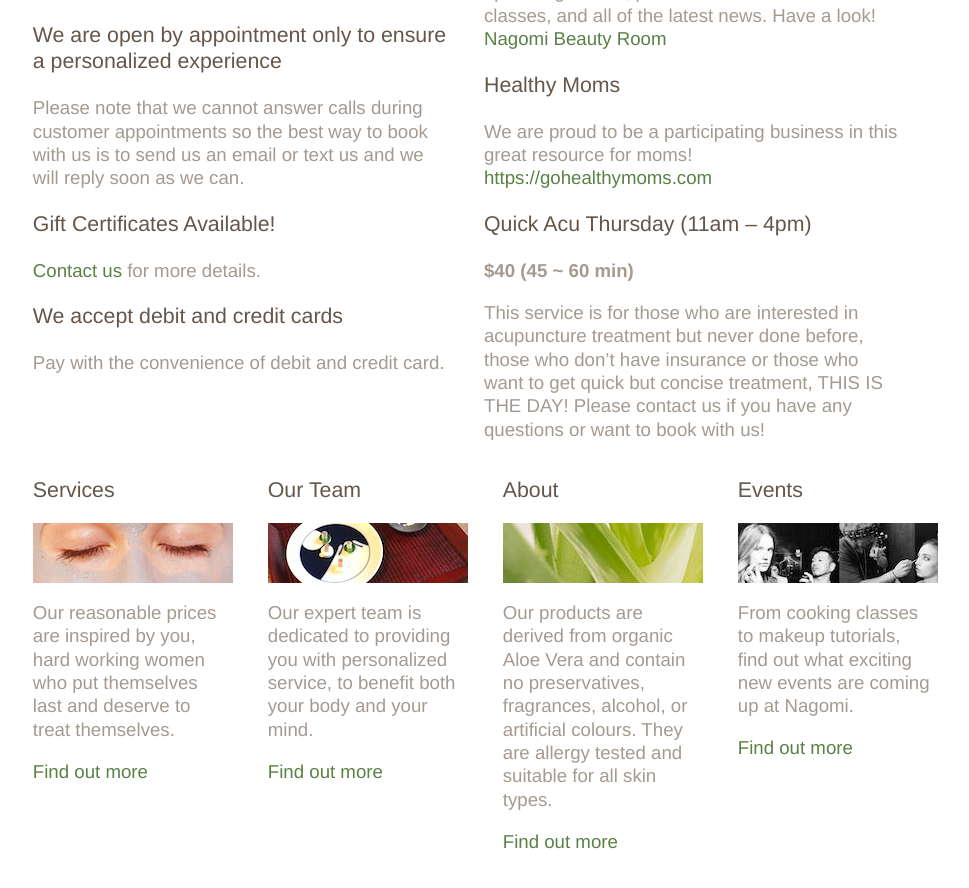
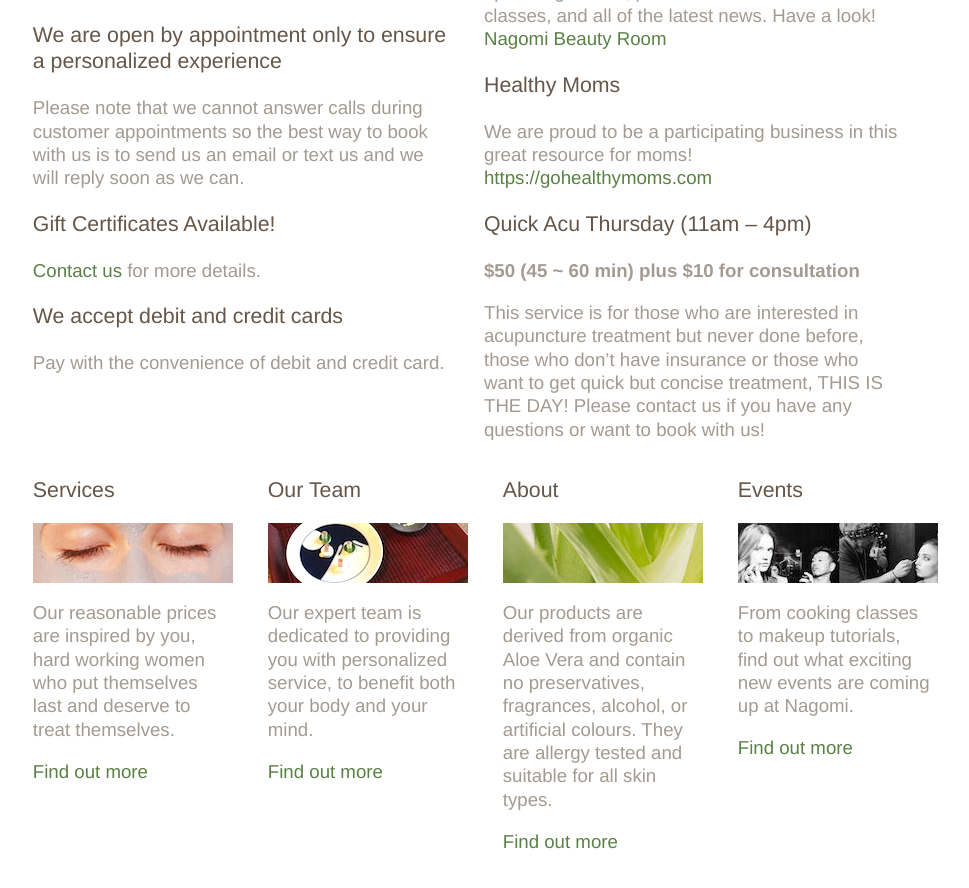
Before and after one commit to jamesaoverton/nagomi, a Jekyll site: the page built from index.md, in a window 1280 px wide and 900 px high, scrolled down 842 px. Shown: the top 888 px of the window, without its empty margins (156-1125 px from the left). Built offline with Jekyll 4.4.1, drawn with Linux system fonts in a browser that asks for light colours.

Commit message:
Update quick acu price

```diff
--- a/index.md
+++ b/index.md
@@ -51,10 +51,9 @@
 
 ### Quick Acu Thursday (11am – 4pm)
 
-**$40 (45 ~ 60 min)**
+**$50 (45 ~ 60 min) plus $10 for consultation**
 
-This service is for those who are interested in acupuncture treatment but never done before, those who don't have insurance or those who want to get quick but concise treatment, THIS IS THE DAY!
-Please contact us if you have any questions or want to book with us!
+This service is for those who are interested in acupuncture treatment but never done before, those who don’t have insurance or those who want to get quick but concise treatment, THIS IS THE DAY! Please contact us if you have any questions or want to book with us!
 
 </div>
 
```
